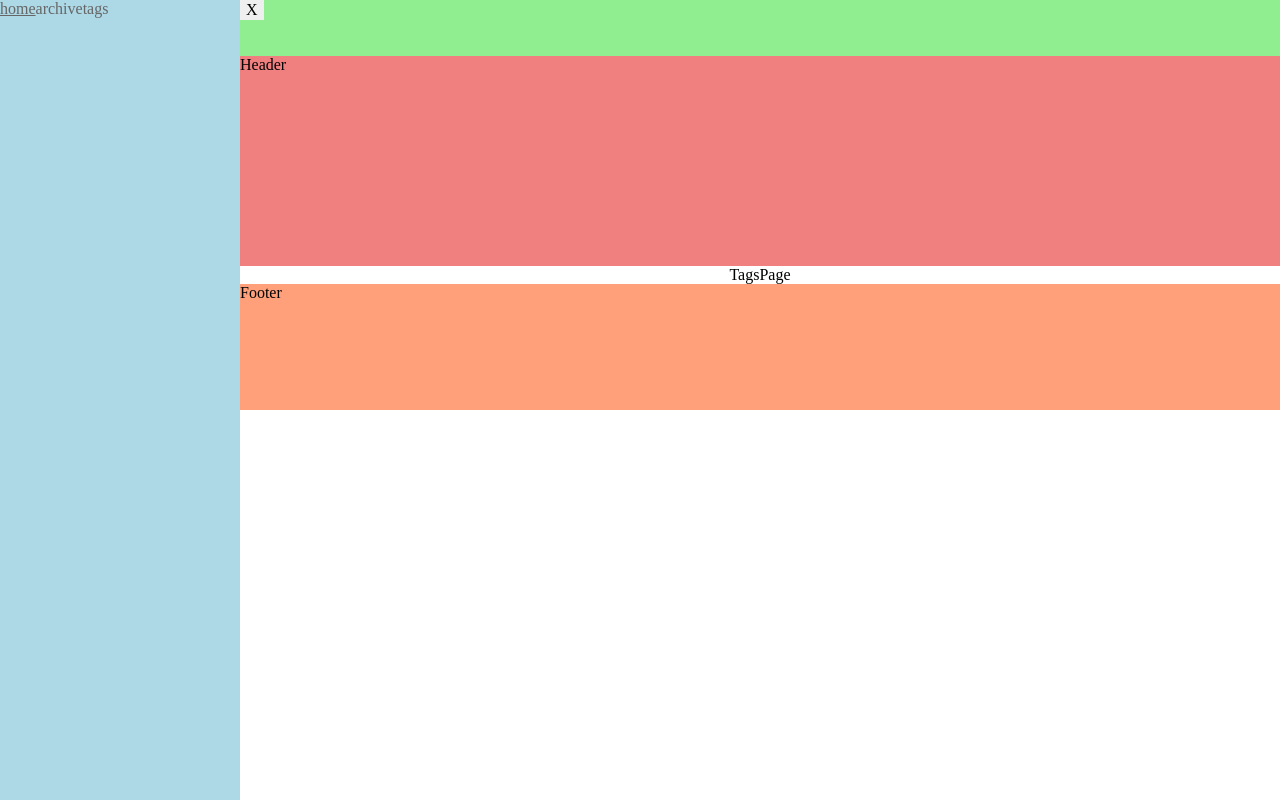
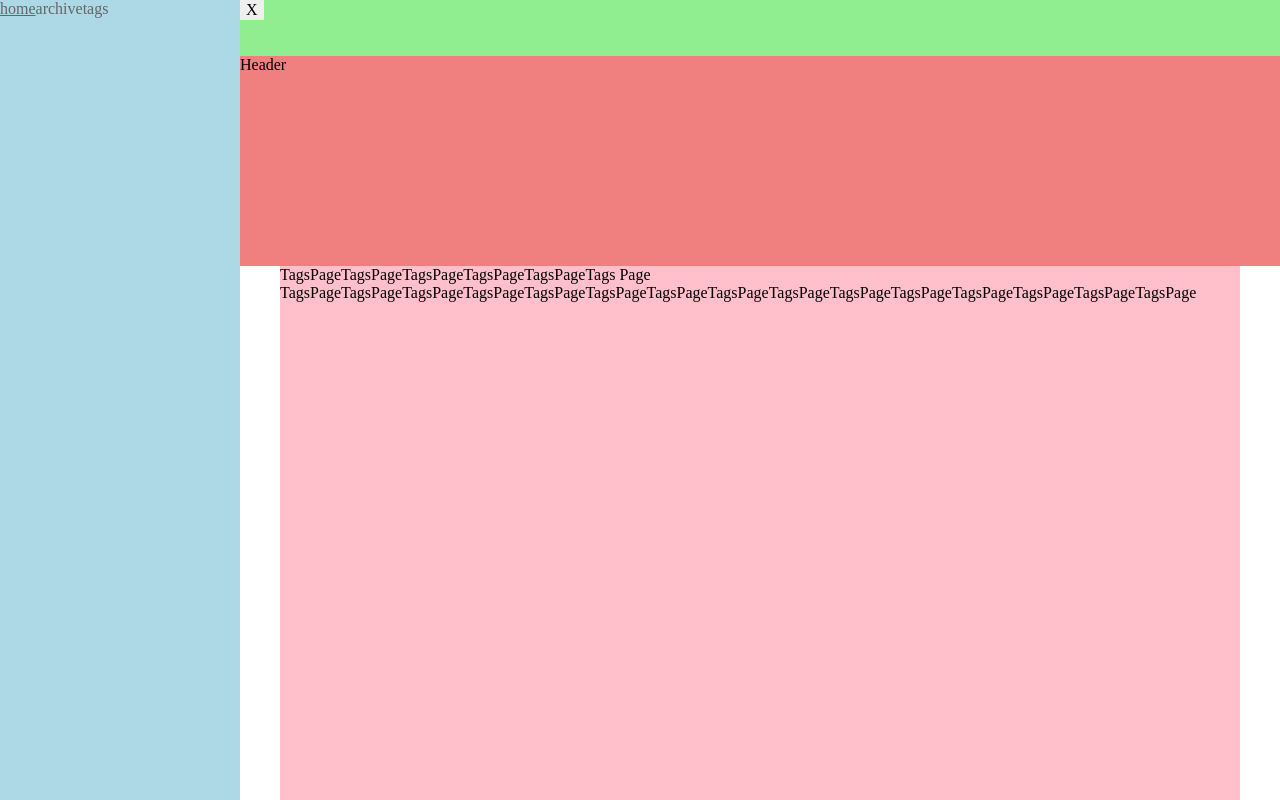
Before and after one commit to hj1254123/node.js_react_blog, a React (Create React App) app in the folder 2_blog-web-react/: page /tags in a window 1280 px wide. Shown: the top 800 px of the page. Built offline with nearby package versions, Linux system fonts and the light colour scheme.

Commit message:
移动端出现遮罩锁定页面滚动

```diff
--- a/2_blog-web-react/src/App.js
+++ b/2_blog-web-react/src/App.js
@@ -3,6 +3,7 @@ import router from './router'
 import classNames from 'classnames'
 
 import useResponsiveLayout from './hooks/useResponsiveLayout'
+import useLockPageScrollForMobileOnly from './hooks/useLockPageScrollForMobileOnly'
 
 import {
   Sidebar,
@@ -11,21 +12,26 @@ import {
   Footer
 } from './components'
 import { Main, Mask } from './app.style'
+// import { useState } from 'react'
 
 export default function App() {
-  // 路由表
   const element = useRoutes(router)
-  // isShow 控制元素显示隐藏
+  // isShow 控制各元素的显示/隐藏、移动端的滚动锁定
   const { isShow, toggleIsShow } = useResponsiveLayout()
   const onClass = classNames({ 'on': isShow })
+  useLockPageScrollForMobileOnly(isShow)
+
+  // 测试组件用
+  // const [one, setOne] = useState(false)
   return (
     <div>
+      {/* <button onClick={() => {setOne(!one)}}>切换one: {one.toString()}</button> */}
       <Sidebar isShow={isShow} />
       <Main className={onClass}>
         <TopHeader toggleIsShow={toggleIsShow} />
         <Header />
         {/* 注册路由(页面主体) */}
-        {element}
+        <div className="content"> {element}</div>
         <Footer />
       </Main >
       {/* 中小屏下使用的遮罩 */}
--- a/2_blog-web-react/src/app.style.js
+++ b/2_blog-web-react/src/app.style.js
@@ -3,18 +3,23 @@ import styled from 'styled-components'
 
 export const Main = styled.main`
   display: flex;
-  flex: 1;
   flex-direction: column;
   align-items: center;
+  overflow: hidden;
   transition: all .3s ease-in-out;
+  .content {
+    width: 960px;
+    min-height: 700px;
+    background-color: pink;
+    @media (max-width: 1240px) {
+      width: 100%;
+    }
+  }
   &.on {
     padding-left: 240px;
   }
   @media (max-width: 1240px) {
     padding-left: 0 !important;
-    .content {
-      width: 100%;
-    }
   }
 `
 
--- /dev/null
+++ b/2_blog-web-react/src/hooks/useLockPageScrollForMobileOnly.js
@@ -0,0 +1,15 @@
+import { useCallback, useEffect } from "react";
+
+export default function useLockPageScrollForMobileOnly(lock) {
+  const fn = useCallback(e => {
+    e.preventDefault()
+  }, [])
+
+  useEffect(() => {
+    if(lock) {
+      document.body.addEventListener('touchmove', fn, { passive: false });
+    } else {
+      document.body.removeEventListener('touchmove', fn);
+    }
+  }, [lock])
+}
--- a/2_blog-web-react/src/pages/ArchivePage/index.js
+++ b/2_blog-web-react/src/pages/ArchivePage/index.js
@@ -1,12 +1,9 @@
 import React, { memo } from 'react'
-import Sidebar from '../../components/Sidebar'
 
 const ArchivePage = memo(() => {
   return (
     <div>
-      ArchivePage
-      <Sidebar />
-
+      <p>archive page1;archive page;archive page;archive 2page;archive page;archive 3page;archive page;archive page;archive page;archive page;archive page;archive page;archive page;archive page;archive page;archive page;archive page;4archive page;archive5 page;archive page;archive page;</p>
     </div>
   )
 })
--- a/2_blog-web-react/src/pages/ArticlePage/index.js
+++ b/2_blog-web-react/src/pages/ArticlePage/index.js
@@ -1,12 +1,9 @@
 import React, { memo } from 'react'
-import Sidebar from '../../components/Sidebar'
 
 const ArticlePage = memo(() => {
   return (
     <div>
-      ArticlePage
-      <Sidebar />
-
+      ArticlePageArticlePageArticlePageArticlePageArticlePageArticlePageArticlePageArticlePageArticlePageArticlePageArticlePageArticlePageArticlePageArticlePageArticlePageArticlePageArticlePage
     </div>
   )
 })
--- a/2_blog-web-react/src/pages/HomePage/index.js
+++ b/2_blog-web-react/src/pages/HomePage/index.js
@@ -3,7 +3,6 @@ import { Link } from 'react-router-dom'
 
 import {
   HomeWrapper,
-  ArticlesList,
 } from './style'
 
 const HomePage = memo(() => {
@@ -11,13 +10,11 @@ const HomePage = memo(() => {
   return (
     <div>
       <HomeWrapper>
-        <ArticlesList>
-          <ul>
-            <li>
-              <Link to='/article/1'>文章1文章1文章1文章1文章1文章1文章1文章1文章1文章1文章1文章1文章1文章1文章1文章1文章1文章1文章1文章1文章1文章1文章1文章1文章1文章1文章1文章1文章1文章1文章1文章1文章1文章1文章1文章1文章1文章1文章1文章1文章1文章1文章1文章1文章1文章1文章1文章1文章1文章1文章1文章1文章1文章1文章1文章1文章1文章1文章1文章1文章1文章1文章1文章1文章1文章1文章1文章1文章1文章1文章1文章1文章1文章1文章1文章1文章1文章1文章1文章1文章1文章1文章1文章1文章1文章1文章1文章1文章1文章1文章1文章1文章1文章1文章1文章1文章1文章1文章1文章1文章1文章1文章1文章1文章1文章1文章1文章1文章1文章1文章1文章1文章1文章1文章1文章1文章1文章1文章1文章1文章1文章1文章1文章1文章1文章1文章1文章1文章1文章1文章1文章1文章1文章1文章1文章1文章1文章1文章1文章1文章1文章1文章1文章1文章1文章1文章1文章1文章1文章1文章1文章1文章1文章1文章1文章1文章1文章1文章1文章1文章1文章1文章1文章1文章1文章1文章1文章1文章1文章1文章1文章1文章1文章1文章1文章1文章1文章1文章1文章1文章1文章1文章1文章1文章1文章1文章1文章1文章1文章1文章1文章1文章1文章1文章1文章1文章1文章1文章1文章1文章1文章1文章1文章1文章1文章1文章1文章1文章1文章1文章1文章1文章1文章1文章1文章1</Link>
-            </li>
-          </ul>
-        </ArticlesList>
+        <ul>
+          <li>
+            <Link to='/article/1'>文章1文章1文章1文章1文章1文章1文章1文章1文章1文章1文章1文章1文章1文章1文章1文章1文章1文章1文章1文章1文章1文章1文章1文章1文章1文章1文章1文章1文章1文章1文章1文章1文章1文章1文章1文章1文章1文章1文章1文章1文章1文章1文章1文章1文章1文章1文章1文章1文章1文章1文章1文章1文章1文章1文章1文章1文章1文章1文章1文章1文章1文章1文章1文章1文章1文章1文章1文章1文章1文章1文章1文章1文章1文章1文章1文章1文章1文章1文章1文章1文章1文章1文章1文章1文章1文章1文章1文章1文章1文章1文章1文章1文章1文章1文章1文章1文章1文章1文章1文章1文章1文章1文章1文章1文章1文章1文章1文章1文章1文章1文章1文章1文章1文章1文章1文章1文章1文章1文章1文章1文章1文章1文章1文章1文章1文章1文章1文章1文章1文章1文章1文章1文章1文章1文章1文章1文章1文章1文章1文章1文章1文章1文章1文章1文章1文章1文章1文章1文章1文章1文章1文章1文章1文章1文章1文章1文章1文章1文章1文章1文章1文章1文章1文章1文章1文章1文章1文章1文章1文章1文章1文章1文章1文章1文章1文章1文章1文章1文章1文章1文章1文章1文章1文章1文章1文章1文章1文章1文章1文章1文章1文章1文章1文章1文章1文章1文章1文章1文章1文章1文章1文章1文章1文章1文章1文章1文章1文章1文章1文章1文章1文章1文章1文章1文章1文章1</Link>
+          </li>
+        </ul>
       </HomeWrapper>
 
     </div>
--- a/2_blog-web-react/src/pages/HomePage/style.js
+++ b/2_blog-web-react/src/pages/HomePage/style.js
@@ -1,15 +1,5 @@
 import styled from 'styled-components';
 
 export const HomeWrapper = styled.div`
-  display: flex;
+
 `
-
-
-export const ArticlesList = styled.div`
-  width: 960px;
-  min-height: 700px;
-  background-color: pink;
-  @media (max-width: 1240px) {
-    width: 100%;
-  }
-`
--- a/2_blog-web-react/src/pages/TagsPage/index.js
+++ b/2_blog-web-react/src/pages/TagsPage/index.js
@@ -1,12 +1,11 @@
 import React, { memo } from 'react'
-import Sidebar from '../../components/Sidebar'
 
 const TagsPage = memo(() => {
   return (
     <div>
-      TagsPage
-      <Sidebar />
-
+      <p>
+        TagsPageTagsPageTagsPageTagsPageTagsPageTags Page TagsPageTagsPageTagsPageTagsPageTagsPageTagsPageTagsPageTagsPageTagsPageTagsPageTagsPageTagsPageTagsPageTagsPageTagsPage
+      </p>
     </div>
   )
 })
```
